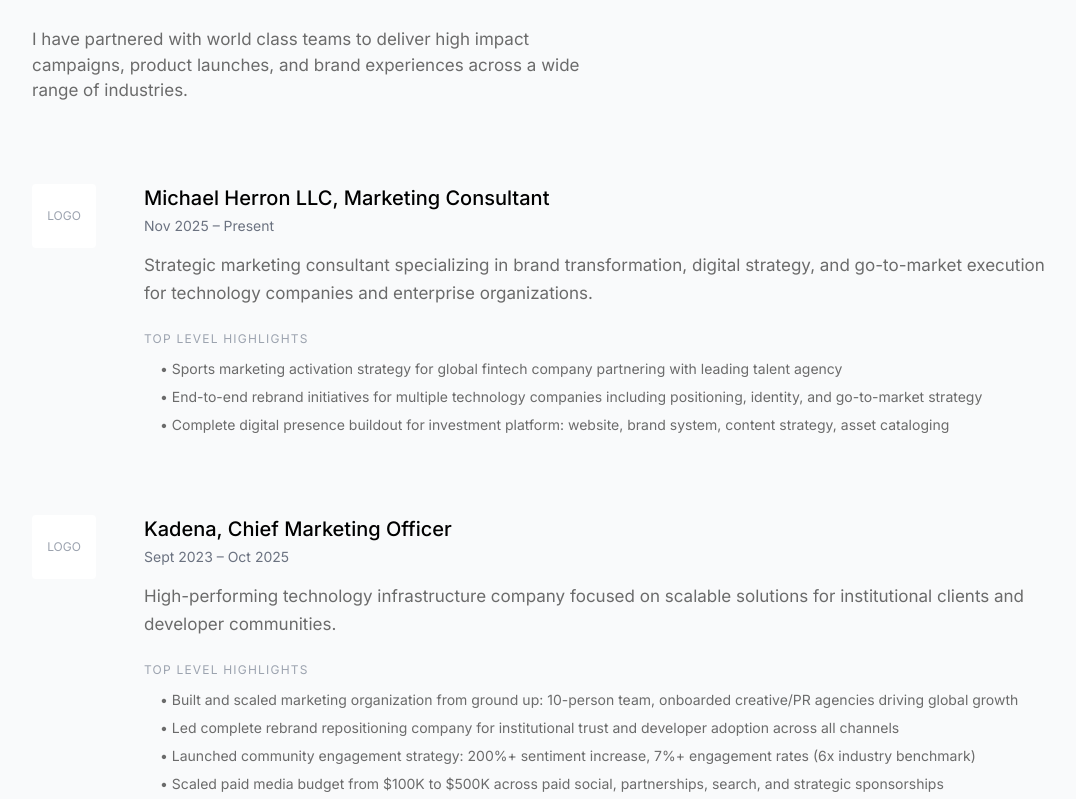
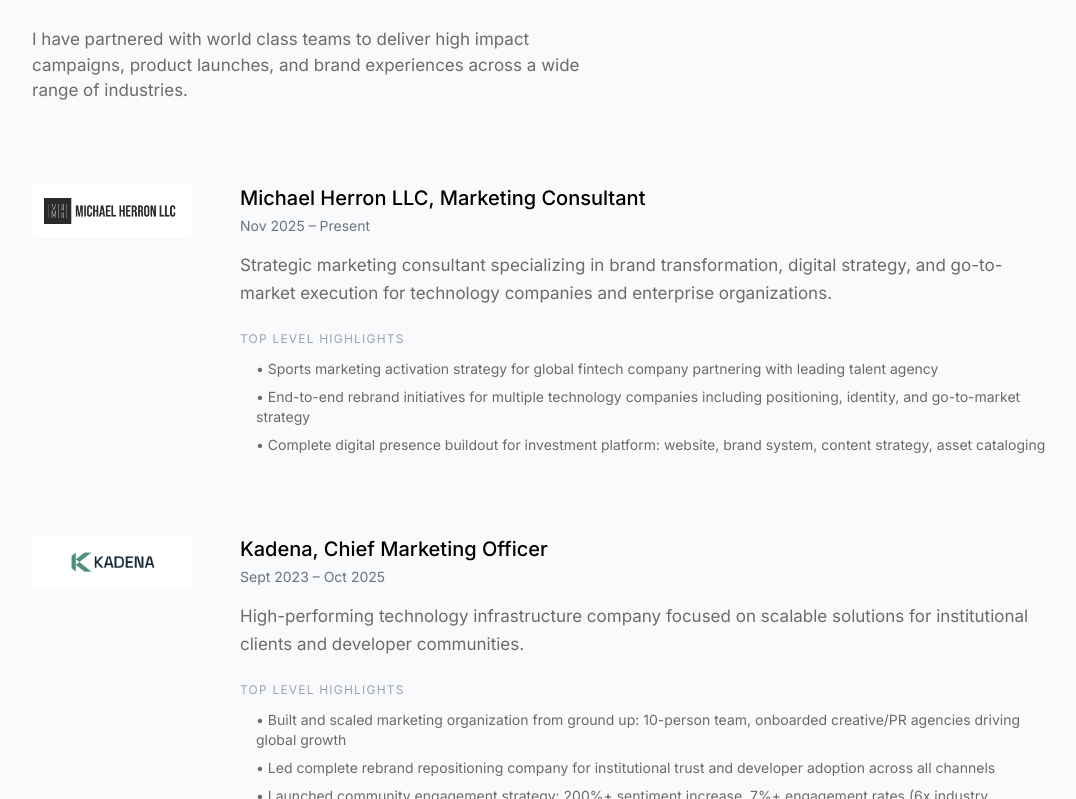
Before and after one commit to mrh1976/mherron, a Next.js app: page / in a window 1280 px wide. Shown: the part 2001-2800 px from the top of the page, without its empty margins (96-1172 px from the left). Built offline with nearby package versions, Linux system fonts and the light colour scheme.

Commit message:
Update page.tsx

```diff
--- a/app/page.tsx
+++ b/app/page.tsx
@@ -20,11 +20,16 @@
     { id: "croatia", title: "Croatian Football Federation", company: "Kadena" },
   ];
 
+  const getLogoFilename = (jobId: string) => {
+    if (jobId === 'herron-llc') return 'MHlogo-h.png';
+    return `${jobId}.png`;
+  };
+
   return (
     <main className="min-h-screen bg-white">
       <nav className="fixed top-0 left-0 right-0 z-50 bg-[#2a2927]">
         <div className="max-w-7xl mx-auto px-8 py-5 flex justify-between items-center">
-          <Image src="/MH-logo.png" alt="MH" width={75} height={75} />
+          <Image src="/MH-logo.png" alt="MH" width={40} height={40} />
           <div className="flex items-center gap-8">
             <div className="hidden md:flex items-center gap-2">
               <div className="w-2 h-2 bg-green-400 rounded-full"></div>
@@ -110,8 +115,14 @@
             {siteContent.experience.slice(0, 6).map((job) => (
               <div key={job.id}>
                 <div className="flex items-start gap-12 mb-6">
-                  <div className="w-16 h-16 bg-white rounded flex items-center justify-center flex-shrink-0">
-                    <span className="text-xs text-gray-400">LOGO</span>
+                  <div className="w-[160px] h-[54px] bg-white rounded flex items-center justify-center flex-shrink-0 p-3">
+                    <Image
+                      src={`/images/${getLogoFilename(job.id)}`}
+                      alt={job.company}
+                      width={160}
+                      height={54}
+                      className="w-full h-full object-contain"
+                    />
                   </div>
                   <div className="flex-1">
                     <h3 className="text-xl font-medium mb-1">{job.company}, {job.role.split(' | ')[0]}</h3>
```
